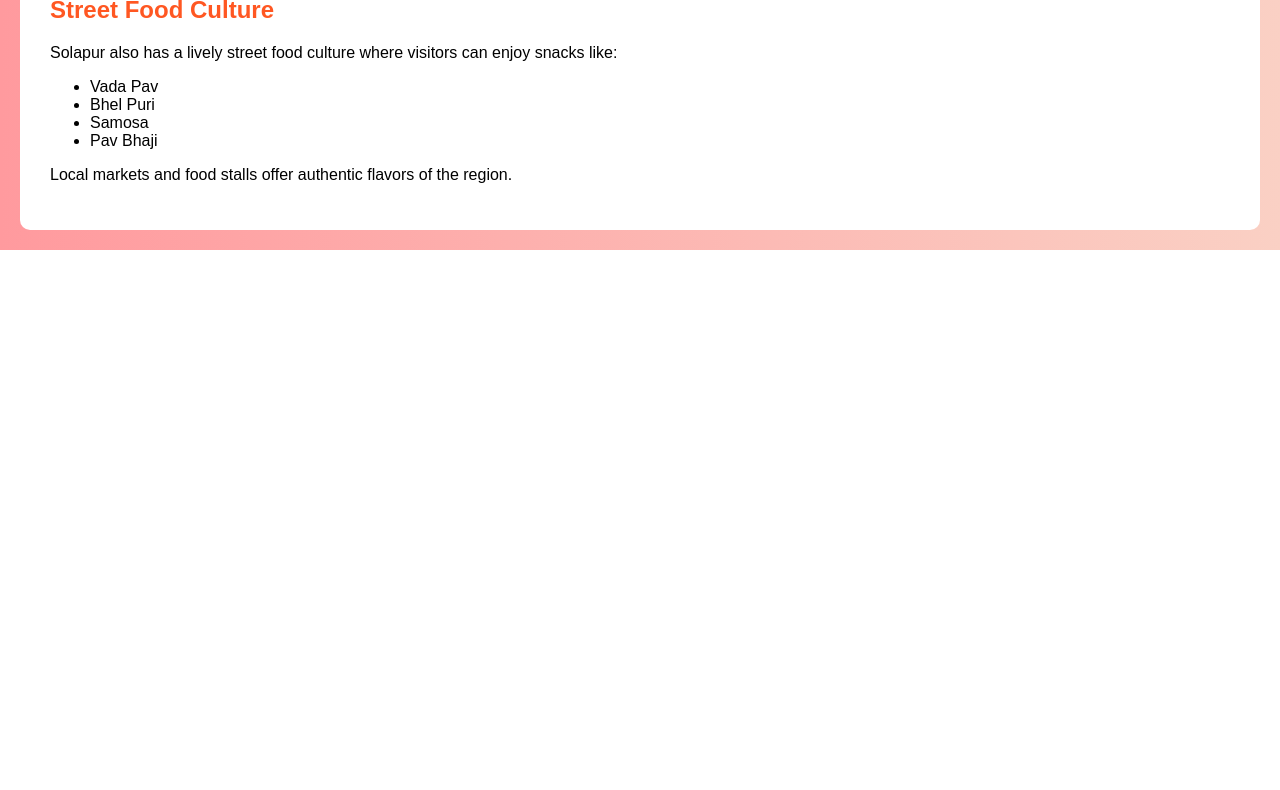
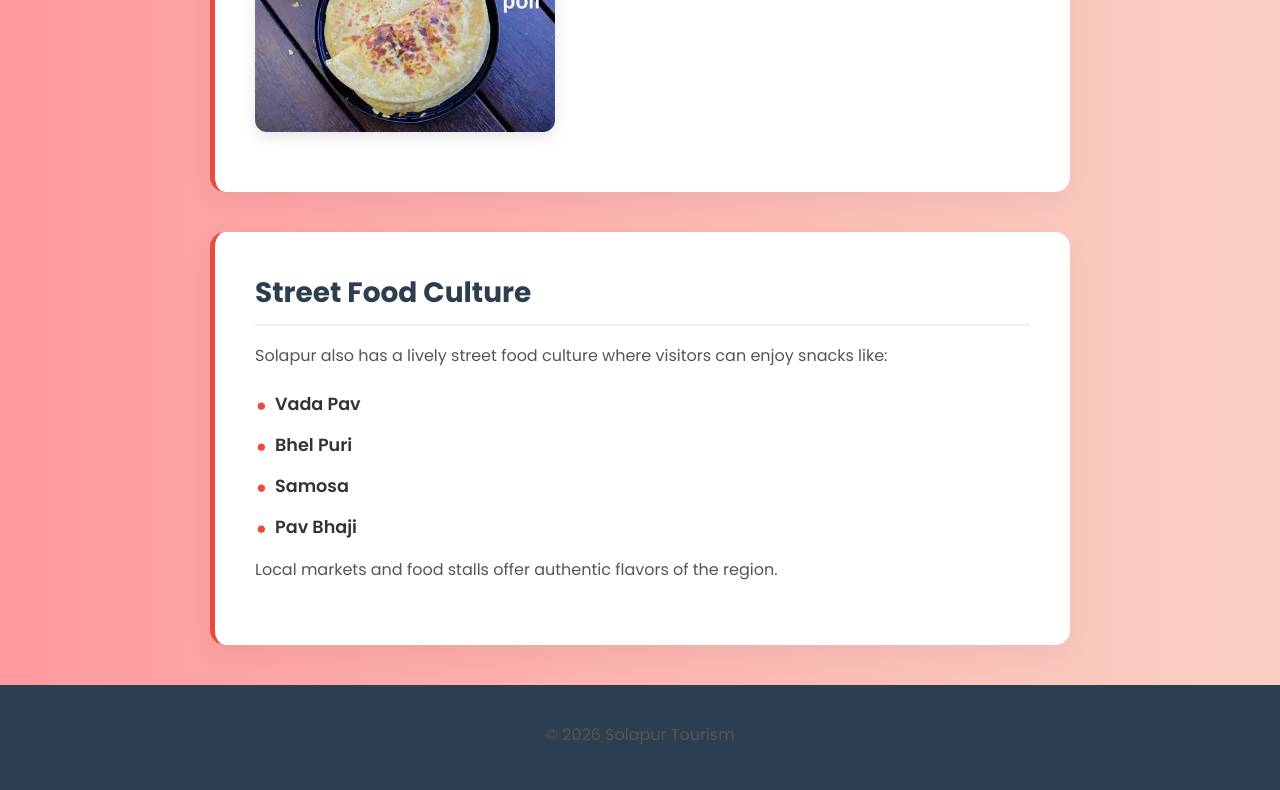
Before and after one commit to parasfatke/parasfatke.github.io, a plain HTML site: page food.html in a window 1280 px wide. Shown: the part 1595-2385 px from the top of the page. Before the commit the page ends 1845 px from the top, so only its background shows below. Drawn offline with Linux system fonts and the light colour scheme.

Commit message:
Update food.html

```diff
--- a/food.html
+++ b/food.html
@@ -1,38 +1,205 @@
 <!DOCTYPE html>
-<html>
+<html lang="en">
 <head>
+<meta charset="UTF-8">
+<meta name="viewport" content="width=device-width, initial-scale=1.0">
 <title>Food - Solapur Tourism</title>
 <link rel="stylesheet" href="style.css">
 
+<link href="https://fonts.googleapis.com/css2?family=Poppins:wght@300;400;600;700&display=swap" rel="stylesheet">
+
 <style>
-
-.image-gallery{
-display:flex;
-flex-wrap:wrap;
-gap:20px;
-margin-top:15px;
+/* --- Global Styles (Matching Theme) --- */
+body {
+    font-family: 'Poppins', sans-serif;
+    margin: 0;
+    padding: 0;
+    color: #333;
+    background-color: #f4f7f6; /* Soft, clean background */
+    overflow-x: hidden;
 }
 
-.image-gallery img{
-width:320px;
-height:220px;
-object-fit:cover;
-border-radius:10px;
-box-shadow:0 4px 8px rgba(0,0,0,0.3);
-transition:0.3s;
+/* --- Header & Navigation (Sticky & Glassmorphism) --- */
+header {
+    text-align: center;
+    padding: 25px 20px;
+    background: rgba(255, 255, 255, 0.85);
+    backdrop-filter: blur(12px);
+    box-shadow: 0 4px 15px rgba(0,0,0,0.05);
+    position: sticky;
+    top: 0;
+    z-index: 100;
+    animation: slideDown 0.8s ease-out forwards;
 }
 
-.image-gallery img:hover{
-transform:scale(1.05);
+@keyframes slideDown {
+    from { transform: translateY(-100%); opacity: 0; }
+    to { transform: translateY(0); opacity: 1; }
 }
 
-section{
-padding:30px;
-margin:20px;
-background:white;
-border-radius:10px;
+header h1 {
+    color: #2c3e50;
+    margin: 0 0 15px 0;
+    font-size: 32px;
 }
 
+nav {
+    display: flex;
+    justify-content: center;
+    flex-wrap: wrap;
+    gap: 20px;
+}
+
+nav a {
+    text-decoration: none;
+    color: #555;
+    font-weight: 600;
+    position: relative;
+    padding-bottom: 5px;
+    transition: color 0.3s;
+}
+
+nav a::after {
+    content: '';
+    position: absolute;
+    width: 0;
+    height: 2px;
+    bottom: 0;
+    left: 0;
+    background-color: #e74c3c;
+    transition: width 0.3s ease;
+}
+
+nav a:hover {
+    color: #e74c3c;
+}
+
+nav a:hover::after {
+    width: 100%;
+}
+
+/* --- Container & Section Cards (Matching Theme) --- */
+.container {
+    max-width: 900px;
+    margin: 40px auto;
+    padding: 0 20px;
+}
+
+section {
+    background: #ffffff;
+    border-radius: 15px;
+    padding: 40px;
+    margin-bottom: 40px;
+    box-shadow: 0 10px 30px rgba(0,0,0,0.05);
+    border-left: 5px solid #e74c3c; /* Signature red border */
+
+    /* Starting state for JS scroll reveal */
+    opacity: 0;
+    transform: translateY(50px);
+    transition: opacity 0.6s ease-out, transform 0.6s ease-out;
+}
+
+/* Class added by JS when scrolled into view */
+section.visible {
+    opacity: 1;
+    transform: translateY(0);
+}
+
+h2 {
+    color: #2c3e50;
+    font-size: 28px;
+    margin-top: 0;
+    margin-bottom: 15px;
+    border-bottom: 2px solid #f0f0f0;
+    padding-bottom: 10px;
+}
+
+h3 {
+    color: #e74c3c;
+    margin-top: 25px;
+    font-size: 22px;
+}
+
+p {
+    font-size: 16px;
+    line-height: 1.8;
+    color: #555;
+    margin-bottom: 20px;
+}
+
+/* --- Upgraded Image Gallery --- */
+.image-gallery {
+    display: flex;
+    flex-wrap: wrap;
+    gap: 20px;
+    margin-top: 15px;
+    margin-bottom: 20px;
+    justify-content: flex-start;
+}
+
+.image-gallery img {
+    width: 100%;
+    max-width: 300px;
+    height: 200px;
+    object-fit: cover;
+    border-radius: 12px;
+    box-shadow: 0 6px 15px rgba(0,0,0,0.1);
+    transition: transform 0.4s cubic-bezier(0.175, 0.885, 0.32, 1.275), box-shadow 0.4s ease;
+    cursor: pointer;
+}
+
+.image-gallery img:hover {
+    transform: scale(1.05) translateY(-5px);
+    box-shadow: 0 15px 25px rgba(0,0,0,0.2);
+}
+
+/* --- Styled Lists --- */
+ul {
+    list-style-type: none;
+    padding: 0;
+    margin-top: 15px;
+}
+
+li {
+    margin-bottom: 15px;
+    font-weight: 600;
+    font-size: 1.1em;
+    color: #333;
+    position: relative;
+    padding-left: 20px;
+}
+
+/* Custom bullet point styling */
+li::before {
+    content: '•';
+    color: #e74c3c;
+    font-size: 1.5em;
+    position: absolute;
+    left: 0;
+    top: -5px;
+}
+
+/* --- Footer --- */
+footer {
+    text-align: center;
+    padding: 20px;
+    background-color: #2c3e50;
+    color: white;
+    margin-top: 40px;
+}
+
+/* Mobile Responsiveness */
+@media (max-width: 768px) {
+    section {
+        padding: 25px;
+    }
+    .image-gallery {
+        justify-content: center;
+    }
+    .image-gallery img {
+        max-width: 100%;
+    }
+}
 </style>
 
 </head>
@@ -40,9 +207,7 @@ border-radius:10px;
 <body>
 
 <header>
-
     <h1>Food of Solapur</h1>
-
     <nav>
         <a href="home.html">Home</a>
         <a href="places.html">Places</a>
@@ -52,68 +217,51 @@ border-radius:10px;
         <a href="gallery.html">Gallery</a>
         <a href="enquiry.html">Enquiry</a>
     </nav>
-
 </header>
 
-
-<section>
-
+<div class="container">
+    <section class="reveal">
         <h2>Famous Dishes</h2>
 
         <h3>Jowar Bhakri</h3>
-
         <p>
             Jowar Bhakri is a traditional flatbread made from sorghum flour.
             It is commonly served with spicy curries, chutneys, and vegetables.
         </p>
-
         <div class="image-gallery">
             <img src="gallery/Jowar Bhakri.jpg" alt="Jowar Bhakri">
         </div>
 
-
         <h3>Shenga Chutney</h3>
-
         <p>
             Shenga Chutney is a dry peanut chutney made with roasted peanuts,
             garlic, and spices. It is often eaten with bhakri or chapati.
         </p>
-
         <div class="image-gallery">
             <img src="gallery/Shenga Chutney.jpg" alt="Shenga Chutney">
         </div>
 
-
         <h3>Misal Pav</h3>
-
         <p>
             Misal Pav is a popular Maharashtrian street food made with spicy
             sprouted lentil curry served with bread.
         </p>
-
         <div class="image-gallery">
             <img src="gallery/Misal Pav.jpg" alt="Misal Pav">
         </div>
 
-
         <h3>Puran Poli</h3>
-
         <p>
             Puran Poli is a sweet flatbread filled with jaggery and lentils.
             It is usually prepared during festivals and special occasions.
         </p>
-
         <div class="image-gallery">
             <img src="gallery/Puran Poli.jpg" alt="Puran Poli">
         </div>
-
     </section>
 
-
-<section>
-
+    <section class="reveal">
         <h2>Street Food Culture</h2>
-
         <p>
             Solapur also has a lively street food culture where visitors can enjoy
             snacks like:
@@ -129,8 +277,28 @@ snacks like:
         <p>
             Local markets and food stalls offer authentic flavors of the region.
         </p>
+    </section>
+</div>
 
-</section>
+<footer>
+    <p>&copy; 2026 Solapur Tourism</p>
+</footer>
+
+<script>
+    document.addEventListener("DOMContentLoaded", function() {
+        const observer = new IntersectionObserver((entries) => {
+            entries.forEach(entry => {
+                if (entry.isIntersecting) {
+                    entry.target.classList.add('visible');
+                    observer.unobserve(entry.target);
+                }
+            });
+        }, { threshold: 0.15 });
+
+        const hiddenElements = document.querySelectorAll('.reveal');
+        hiddenElements.forEach((el) => observer.observe(el));
+    });
+</script>
 
 </body>
 </html>
```
Lines whose indentation alone changed are shown as unchanged.
